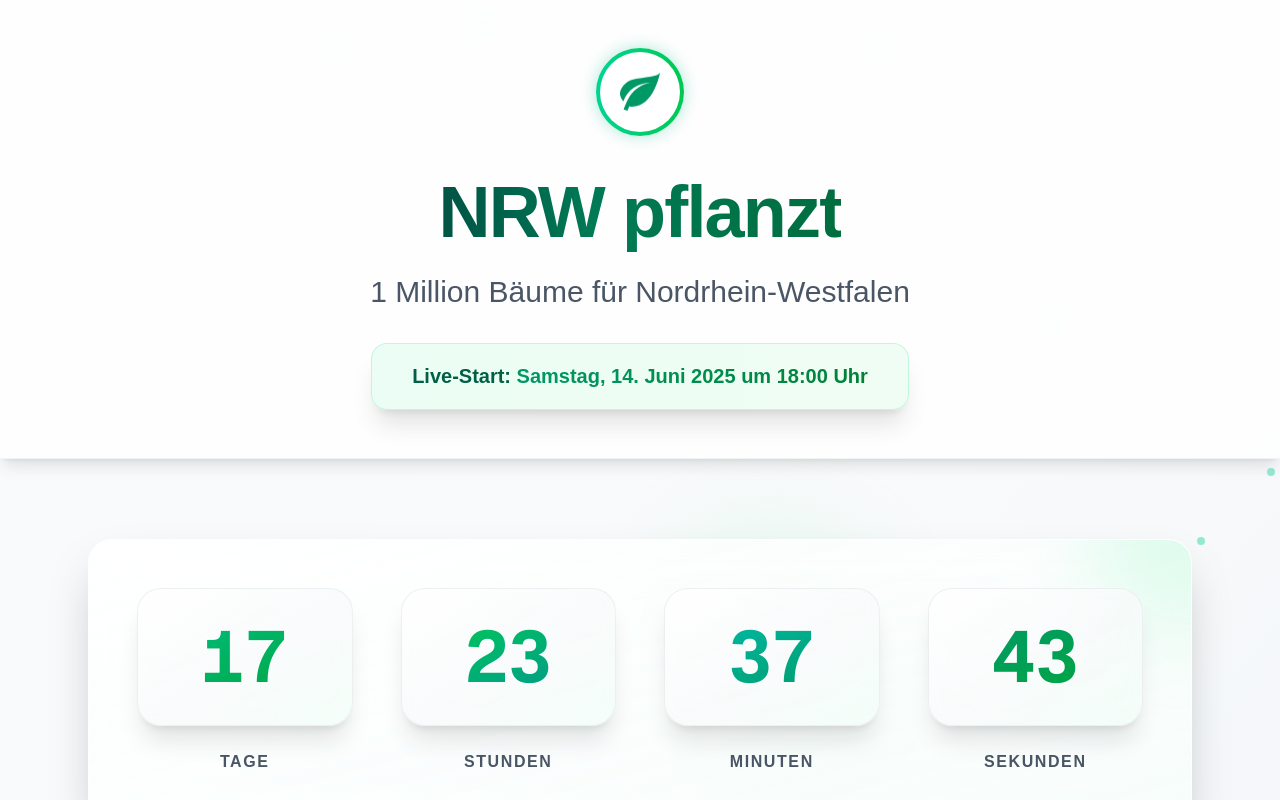
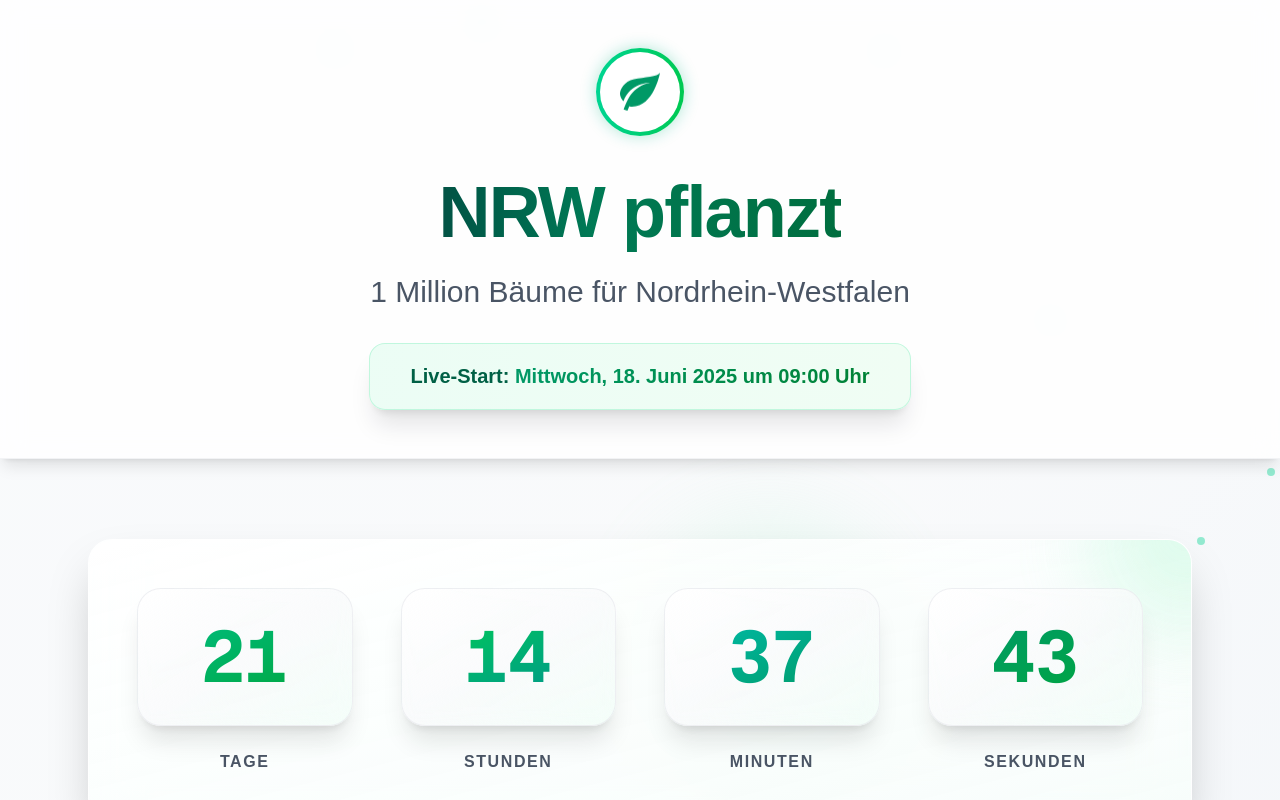
Before and after one commit to Miiischwald/nrw-pflanzt-countdown, a Next.js app: page / in a window 1280 px wide. Shown: the top 800 px of the page. Built offline with nearby package versions, Linux system fonts and the light colour scheme.

Commit message:
initial import from old account

```diff
--- a/src/app/page.tsx
+++ b/src/app/page.tsx
@@ -25,7 +25,7 @@ export default function Home() {
   }, []);
 
   useEffect(() => {
-    const targetDate = new Date('2025-06-14T18:00:00').getTime();
+    const targetDate = new Date('2025-06-18T09:00:00').getTime();
 
     const calculateTimeLeft = () => {
       const now = new Date().getTime();
@@ -110,7 +110,7 @@ export default function Home() {
             <div className="inline-block bg-gradient-to-r from-emerald-50 to-green-50 border border-emerald-200/60 rounded-xl sm:rounded-2xl px-6 sm:px-10 py-3 sm:py-5 shadow-lg sm:shadow-xl animate-fade-in-up hover:shadow-xl sm:hover:shadow-2xl transition-all duration-500 hover:scale-105 mx-2" style={{animationDelay: '600ms'}}>
               <p className="text-emerald-800 font-semibold text-base sm:text-xl leading-tight">
                 Live-Start: <br className="sm:hidden" />
-                <span className="font-bold bg-gradient-to-r from-emerald-600 to-green-700 bg-clip-text text-transparent">Samstag, 14. Juni 2025 um 18:00 Uhr</span>
+                <span className="font-bold bg-gradient-to-r from-emerald-600 to-green-700 bg-clip-text text-transparent">Mittwoch, 18. Juni 2025 um 09:00 Uhr</span>
               </p>
             </div>
           </div>
```
